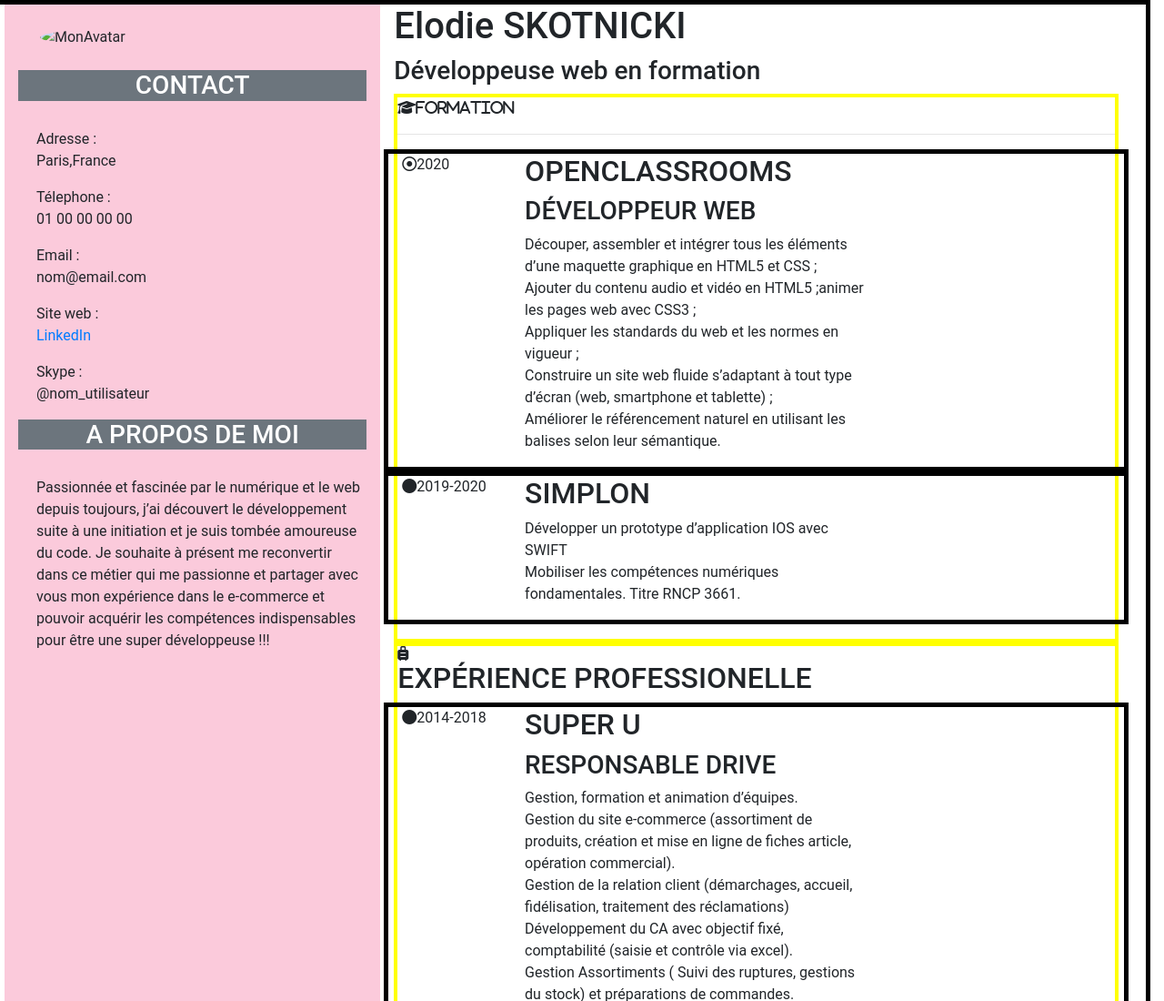
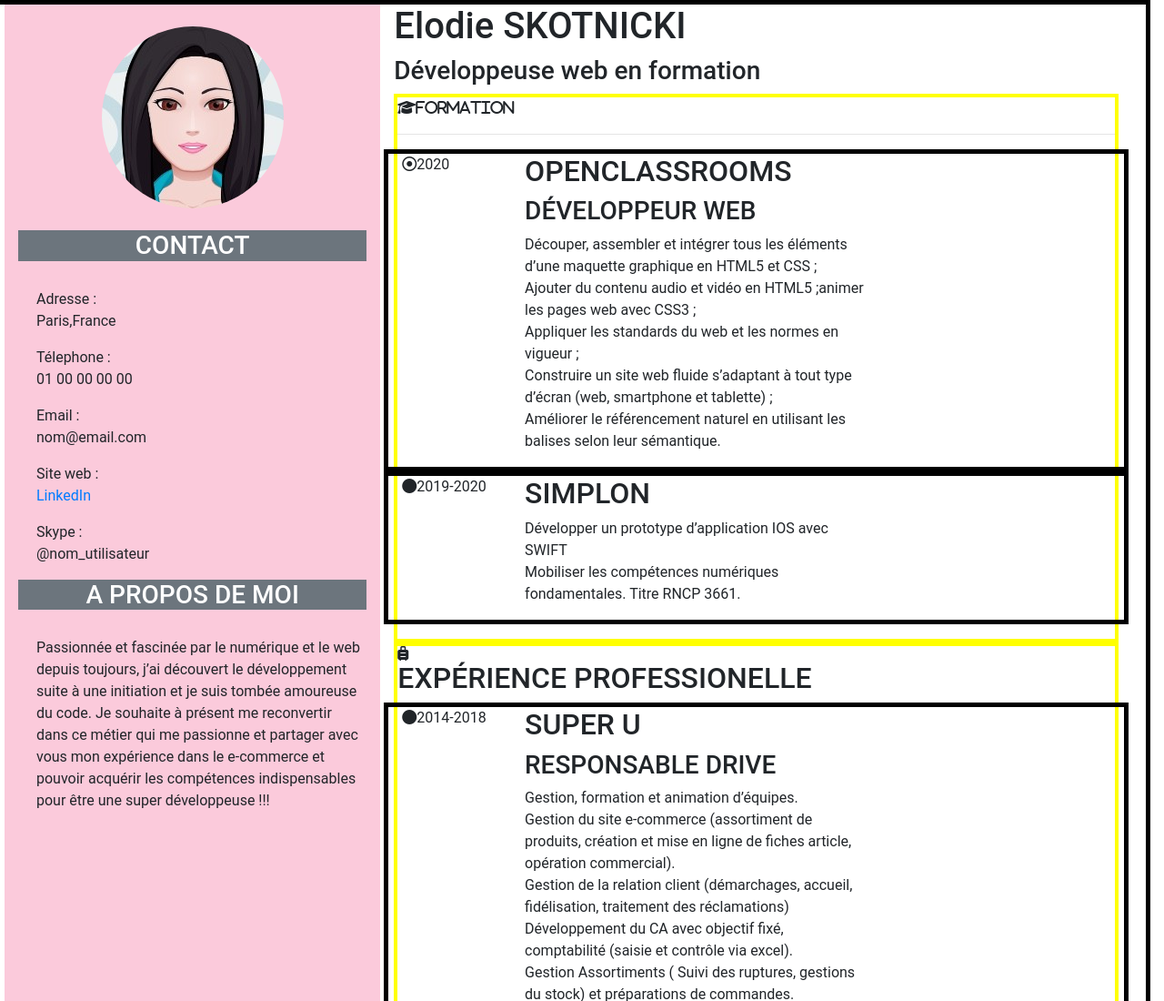
Before and after one commit to MaDaMeDev/P2-Test, a plain HTML site: page index.html in a window 1280 px wide. Shown: the top 1100 px of the page at 91% size. Drawn offline with nearby package versions, Linux system fonts and the light colour scheme; the site is published under a folder, as on GitHub Pages, so addresses that start at the root find nothing.

Commit message:
ajout image

```diff
--- a/index.html
+++ b/index.html
@@ -23,7 +23,7 @@
     <div class="container-fluid row">
         <div class="Left col-lg-4 ">
             <header class="photo h-20">
-                <img src="/MonAvatar.jpg" alt="MonAvatar" class="rounded-circle mx-auto p-4 d-block " >
+                <img src="MonAvatar.jpg" alt="MonAvatar" class="rounded-circle mx-auto p-4 d-block " >
             </header>
 
             <uside class="contact ">
```
